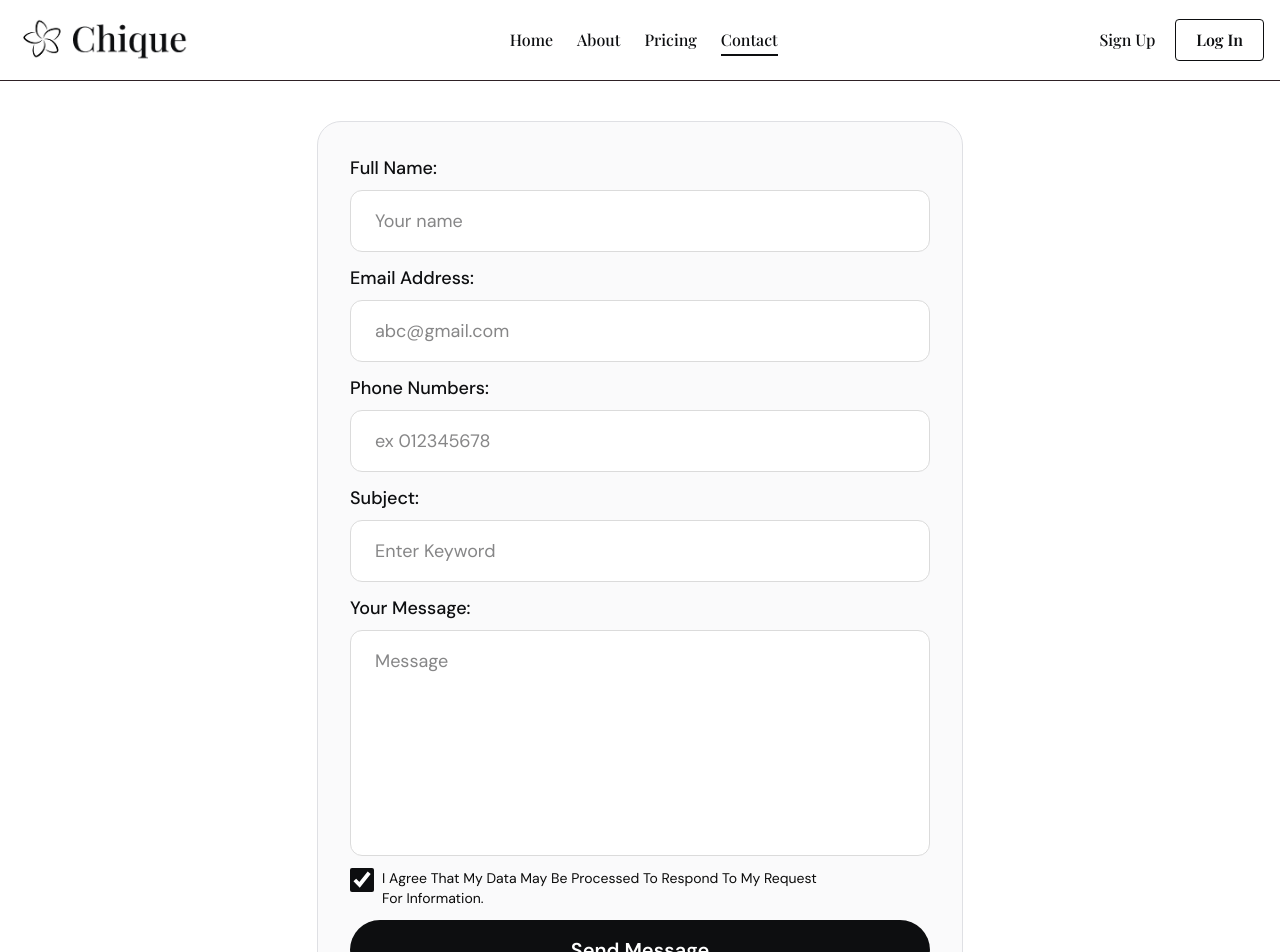
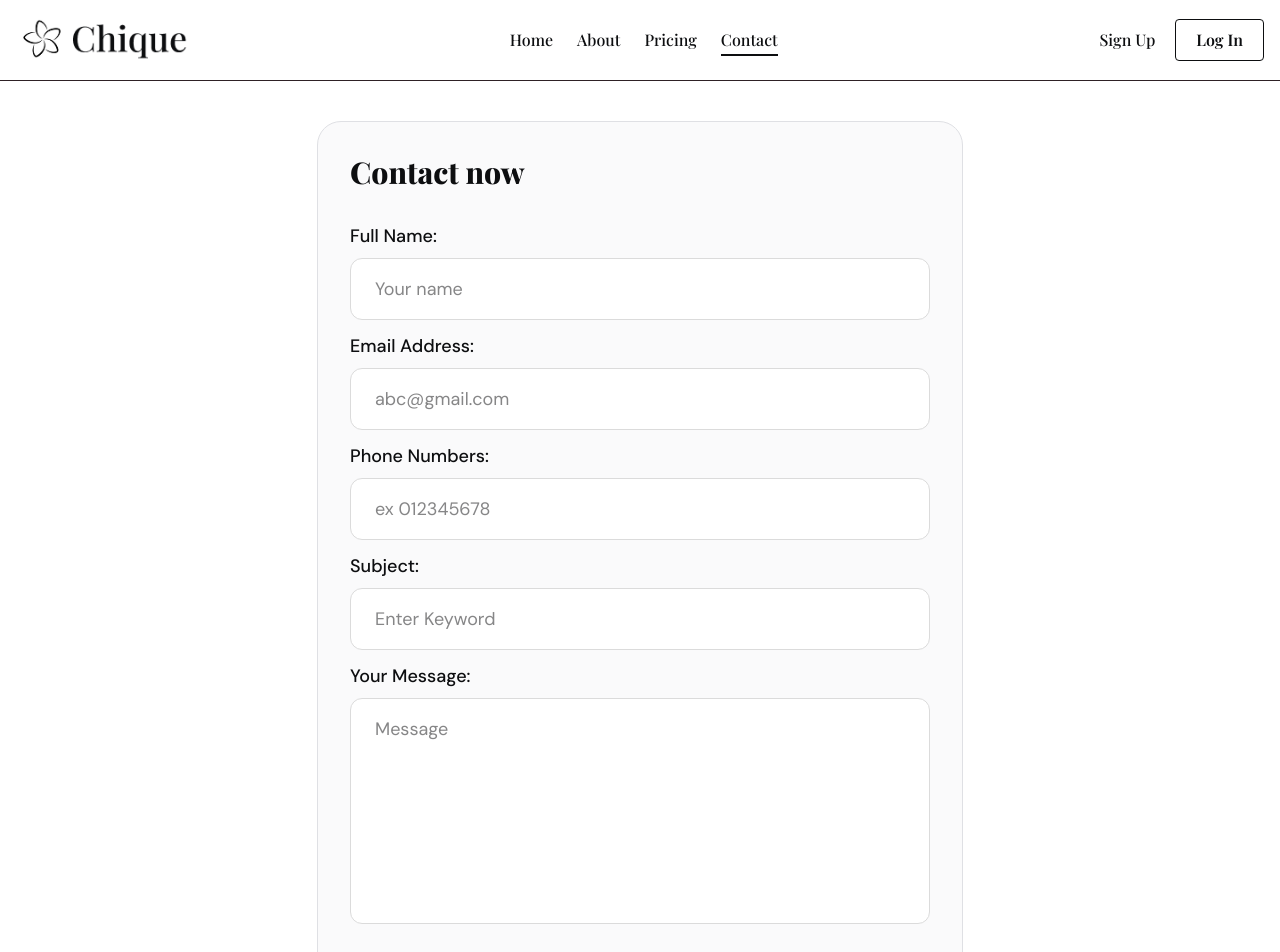
Before and after one commit to Webgenius0/chique, a Next.js app: page /contact in a window 1280 px wide. Shown: the top 952 px of the page. Built offline with nearby package versions, Linux system fonts and the light colour scheme; a web font is replaced by a local one; what @ant-design/nextjs-registry would draw is missing.

Commit message:
contact page completed

```diff
--- a/components/auth/ContactForm.jsx
+++ b/components/auth/ContactForm.jsx
@@ -19,7 +19,8 @@ const ContactForm = () => {
     console.log(data);
   };
   return (
-    <div className="bg-[#FAFAFB] max-w-[646px] w-full rounded-3xl border border-[#DFE0E4] p-8 flex flex-col items-start justify-start">
+    <div className="bg-[#FAFAFB] max-w-[646px] w-full flex flex-col gap-8 rounded-3xl border border-[#DFE0E4] p-8 items-start justify-start">
+      <p className="text-3xl font-extrabold text-primary-dark font-secondary">Contact now</p>
       {/* contact now form */}
       <form
         onSubmit={handleSubmit(onSubmit)}
@@ -101,17 +102,17 @@ const ContactForm = () => {
         />
 
         {/* terms and conditions */}
-        <label htmlFor="terms" className="w-full flex gap-2 cursor-pointer justify-start items-start">
+        <label htmlFor="terms" className="w-full flex gap-2 cursor-pointer justify-start items-start py-5">
           <input
             type="checkbox"
             id="terms"
             defaultChecked
-            className={`w-6 h-6 ${errors.terms ? 'accent-red-500' : 'accent-primary-dark'}`}
+            className={`w-4 h-4 ${errors.terms ? 'accent-red-500' : 'accent-primary-dark'}`}
             {...register("terms", {
               required: "You must accept the terms to continue"
             })}
           />
-          <span className={`text-sm capitalize text-[#0B0B0B] max-w-[458px] ${errors.terms ? 'text-red-500' : ''}`}>
+          <span className={`text-sm -mt-1 capitalize text-[#0B0B0B] max-w-[458px] ${errors.terms ? 'text-red-500' : ''}`}>
             I agree that my data may be processed to respond to my request for information.
           </span>
         </label>
```
